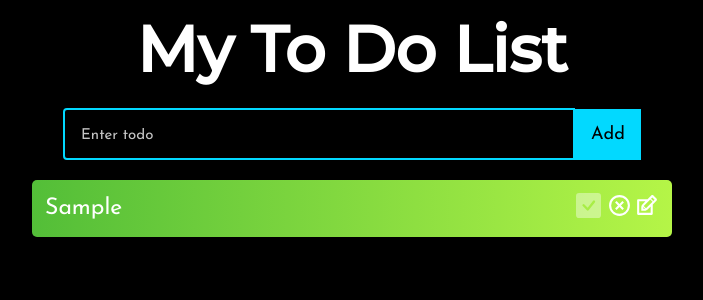
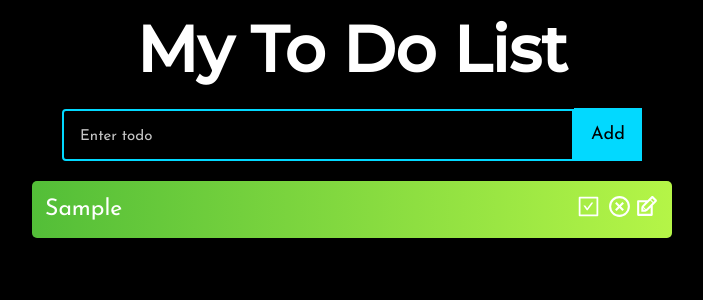
Before and after one commit to chriz-anit/Todo_App, a React (Create React App) app: page / in a window 1280 px wide. Both pictures are taken after typing "Sample" into the empty fields and a click on the button "Add". Shown: the top 300 px of the page, without its empty margins (288-991 px from the left). Built offline with nearby package versions, Linux system fonts and the light colour scheme.

Commit message:
check mark icon changed

```diff
--- a/src/App.css
+++ b/src/App.css
@@ -45,7 +45,7 @@ h1{
 }
 
 .todo-button {
-    padding: 16px;
+    padding: 17px;
     cursor: pointer;
     border: none;
     background:#02d9ff;
@@ -99,14 +99,15 @@ h1{
     cursor: pointer;
     font-size: 25px;
 }
+
 .delete-icon{
     margin-right: 2px;
 }
+
 .check-mark{
     margin-right: 6px;
+}
+
+.todo-row.complete{
     opacity: 0.4;
 }
-
-.complete .check-mark{
-    opacity: 1;
-}
--- a/src/Todo.js
+++ b/src/Todo.js
@@ -1,6 +1,6 @@
 import React,{useState} from 'react'
 import TodoBox from './TodoBox'
-import {BsFillCheckSquareFill} from 'react-icons/bs'
+import {AiOutlineCheckSquare} from 'react-icons/ai'
 import {RiCloseCircleLine} from 'react-icons/ri'
 import {TiEdit} from 'react-icons/ti'
 
@@ -26,7 +26,7 @@ function Todo({todos, completeTodo, removeTodo, updateTodo}){
                 {todo.text}
             </div>
             <div className='icons'>
-                <BsFillCheckSquareFill
+                <AiOutlineCheckSquare
                 onClick={() => completeTodo(todo.id)}
                 className="check-mark"/>
                 <RiCloseCircleLine
```
